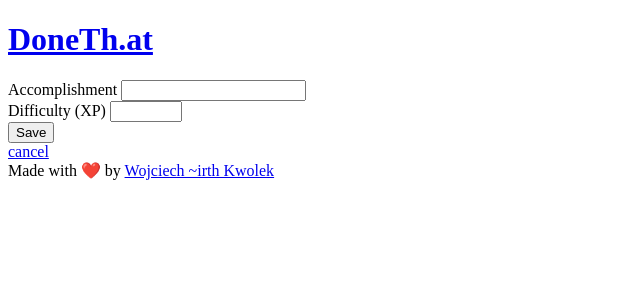
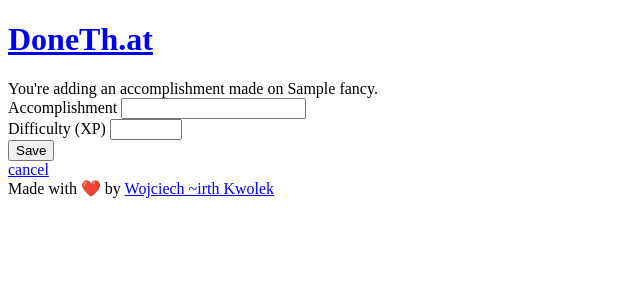
Before and after one commit to irth/doneth.at, a Flask app: template app/templates/main/edit.html in a window 1280 px wide. Shown: the top 300 px of the page, without its empty margins (0-640 px from the left). Run offline with Flask 2, Linux system fonts and the light colour scheme; tables that the repository leaves empty hold one stand-in row (values such as "Sample post"); the template is opened without the code that fills it: values that come from a table or form of the project are taken from there, most other values are stand-ins (such as "Sample title", 1, 10 or a date in 2020); some libraries are stand-ins or nearby versions.

Commit message:
allow adding accomplishments to previous days

```diff
--- a/app/main.py
+++ b/app/main.py
@@ -1,5 +1,5 @@
 from . import timeutils
-from flask import Blueprint, render_template, redirect, url_for, abort
+from flask import Blueprint, render_template, redirect, url_for, abort, request
 from flask_login import current_user, login_required
 from flask_wtf import FlaskForm
 from wtforms import StringField, SubmitField, IntegerField
@@ -35,7 +35,7 @@ def handle_accomplishment_submission(form):
     return redirect(url_for('main.index'))
 
 
-def get_day_template_data(day_string):
+def parse_day(day_string):
     day_datetime = None
     if day_string == "today":
         day_datetime = timeutils.today()
@@ -43,6 +43,17 @@ def get_day_template_data(day_string):
         day_datetime = timeutils.from_str(day_string)
 
     day_string_clean = timeutils.as_str(day_datetime)
+    return {
+        "datetime": day_datetime,
+        "string": day_string_clean,
+        "fancy": timeutils.as_fancy_str(day_datetime),
+        "is_today": timeutils.is_today(day_datetime)
+    }
+
+
+def get_day_template_data(day_string):
+    day = parse_day(day_string)
+    day_datetime = day["datetime"]
 
     accomplishments = list(reversed(
         Accomplishment.get_day(current_user.id, day_datetime)))
@@ -54,18 +65,11 @@ def get_day_template_data(day_string):
         tomorrow = None
 
     return {
-        "day": {
-            "datetime": day_datetime,
-            "string": day_string_clean,
-            "fancy": timeutils.as_fancy_str(day_datetime),
-            "is_today": timeutils.is_today(day_datetime)
-        },
-
+        "day": day,
         "links": {
             "yesterday": url_for('main.index', day=timeutils.as_str(yesterday)),
             "tomorrow": url_for('main.index', day=timeutils.as_str(tomorrow)) if tomorrow is not None else None
         },
-
         "accomplishments": accomplishments,
         "total_xp": sum(a.difficulty for a in accomplishments),
     }
@@ -160,3 +164,34 @@ def edit_accomplishment(accomplishment_id):
         return redirect(back_url)
 
     return render_template('main/edit.html', form=form, cancel=back_url)
+
+
+@main.route('/day/<day>/add', methods=['GET', 'POST'])
+@login_required
+def add_day(day):
+    day_parsed = parse_day(day)
+    form = EditForm()
+
+    back_url = ""
+
+    from_top = ("from" in request.args) and ("top" in request.args["from"])
+    back_to_day = url_for('main.index', day=day_parsed["string"])
+    back_to_edit = url_for('main.edit_day', day=day_parsed["string"])
+
+    if form.validate_on_submit():
+        accomplishment = Accomplishment()
+        accomplishment.user_id = current_user.id
+        accomplishment.text = form.text.data
+        accomplishment.difficulty = form.difficulty.data
+        accomplishment.time = timeutils.from_str(day)
+        db.session.add(accomplishment)
+        db.session.commit()
+        return redirect(back_to_day)
+
+    return render_template(
+        'main/edit.html',
+        day=day_parsed,
+        form=form,
+        edit=True,
+        cancel=back_to_day if from_top else back_to_edit
+    )
--- a/app/templates/main/edit.html
+++ b/app/templates/main/edit.html
@@ -1,8 +1,16 @@
 {% extends "_skel.html" %}
-{% block title %}Edit accomplishment{% endblock %}
+{% block title %}{% if not day %}Edit{% else %}Add{% endif %} accomplishment{% endblock %}
 {% from "_formhelpers.html" import render_field %}
 {% block content %}
-<form method="POST" class="w-full max-w-lg mx-auto card">
+{% if day %}
+<div class="w-full max-w-lg mx-auto card">
+    <div class="text-xl text-center">
+        You're adding an accomplishment made on {{ day.fancy }}.
+    </div>
+</div>
+{% endif %}
+<form method="POST" class="w-full max-w-lg mx-auto card"
+    {% if day %}action="{{ url_for('main.add_day', day=day.string) }}" {% endif %}>
     {{ form.csrf_token }}
     {{ render_field(form.text) }}
     {{ render_field(form.difficulty) }}
```
Also changed, not shown: app/templates/main/app.html (+9 -1 lines).
